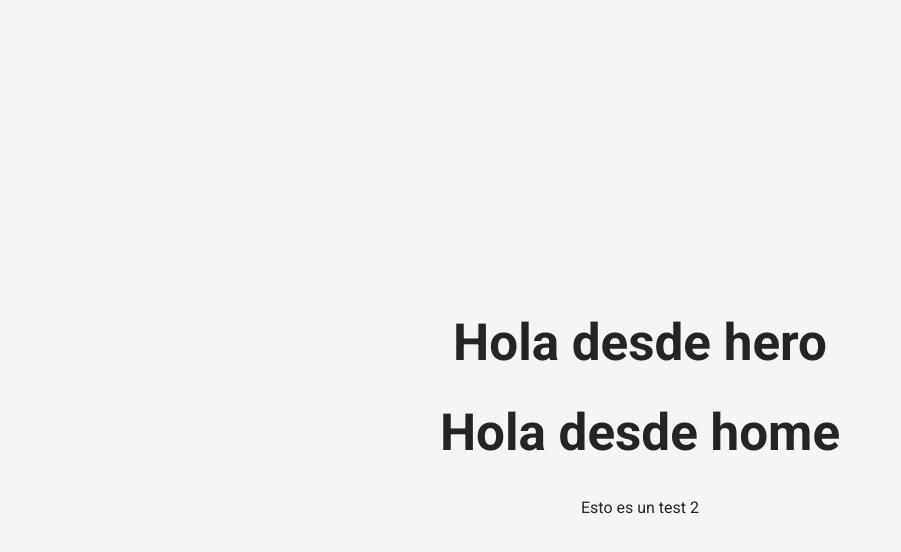
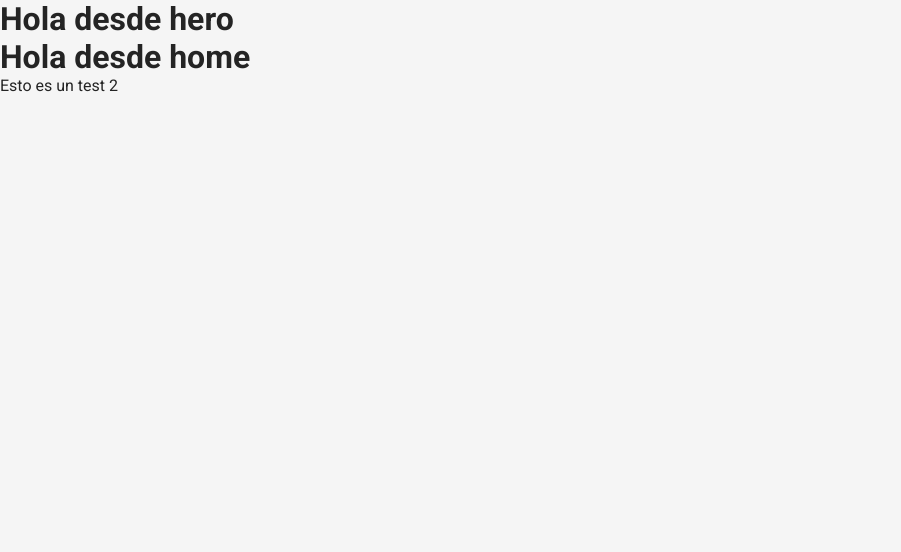
Before and after one commit to 4Practica/devCorner, a React (Vite) app: page / in a window 1280 px wide. Shown: the top 552 px of the page, without its empty margins (0-901 px from the left). Built offline with nearby package versions, Linux system fonts and the light colour scheme.

Commit message:
:lipstick: Comment index.css and set * and root styles

```diff
--- a/src/index.css
+++ b/src/index.css
@@ -1,4 +1,22 @@
-:root {
+*,
+*::after,
+*::before {
+  margin: 0;
+  padding: 0;
+  box-sizing: border-box;
+}
+
+#root {
+  min-height: 100vh;
+  max-width: var(--responsive-max-device);
+  min-width: var(--responsive-min-device);
+
+  margin: 0 auto;
+}
+
+
+
+/* :root {
   font-family: var(--secondary-font);
   line-height: 1.5;
   font-weight: 400;
@@ -78,4 +96,4 @@ button:focus-visible {
   button {
     background-color: #f9f9f9;
   }
-}
+} */
```
